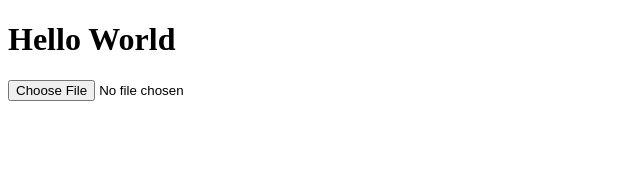
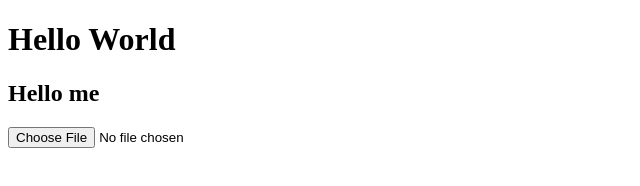
Before and after one commit to Dan-cryptok/Dan-cryptok.github.io, a website: page index.html in a window 1280 px wide. Shown: the whole page, without its empty margins (0-640 px from the left). Drawn offline with Linux system fonts and the light colour scheme.

Commit message:
add h2 Hello me

```diff
--- a/index.html
+++ b/index.html
@@ -8,6 +8,7 @@
 </head>
 <body>
     <h1>Hello World</h1>
+    <h2>Hello me</h2>
     <input type="file" accept="image/*" id="file-input" />
     <script>
         if ('serviceWorker' in navigator) {
```
